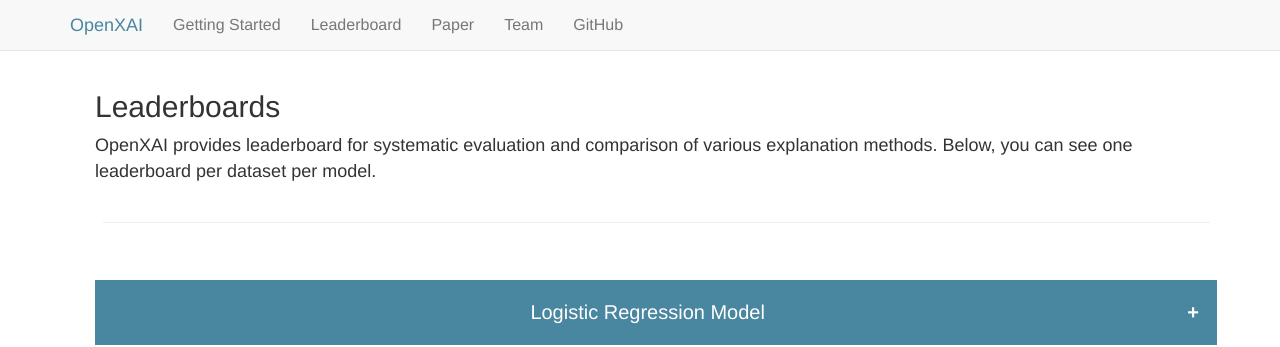
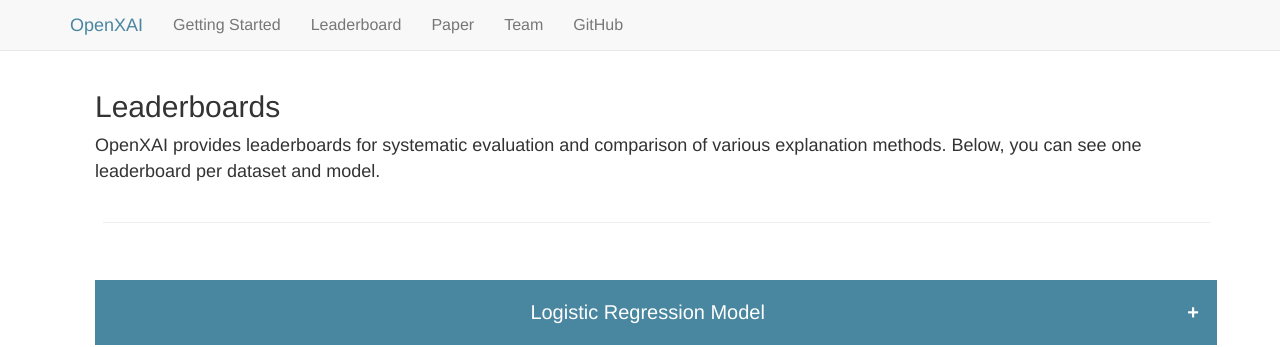
Before and after one commit to open-xai/open-xai.github.io, a Jekyll site: the page leaderboard.html, which Jekyll copies as it is, in a window 1280 px wide. Shown: the top 347 px of the page. Built offline with Jekyll 4.4.1, drawn with Linux system fonts in a browser that asks for light colours; a script that is not in the unit is left out.

Commit message:
Update leaderboard.html

```diff
--- a/leaderboard.html
+++ b/leaderboard.html
@@ -7,7 +7,7 @@
     <meta name="viewport" content="width=device-width, initial-scale=1">
 
     <title>OpenXAI</title>
-    <meta name="description" content="OpenXAI | OpenXAI is an open-source library for benchmarking explanations for structure data">
+    <meta name="description" content="OpenXAI | OpenXAI is an open-source library for benchmarking explanation methods">
 
     <link rel="stylesheet" href="/css/main.css">
     <link rel="stylesheet" href="/css/font-awesome.min.css">
@@ -96,7 +96,7 @@
 <h2 id="public-leaderboards">Leaderboards</h2>
 <p class="is-size-5">
 <!--OpenXAI provides leaderboards for systematic evaluation and comparison of explanation methods. Each explainer in OpenXAI can be thought of as a <b>benchmark</b>. For an explainer to be useful for a specific application, it needs to consistently perform well across multiple evaluation metrics. Hence, we group individual datasets and explainers in OpenXAI into meaningful groups, which we refer to as <b>evaluation groups</b>.-->
-OpenXAI provides leaderboard for systematic evaluation and comparison of various explanation methods. Below, you can see one leaderboard per dataset per model.
+OpenXAI provides leaderboards for systematic evaluation and comparison of various explanation methods. Below, you can see one leaderboard per dataset and model.
 </p>
 <div class="column is-12"  style="margin-bottom: 3rem";>
     <hr />
```
